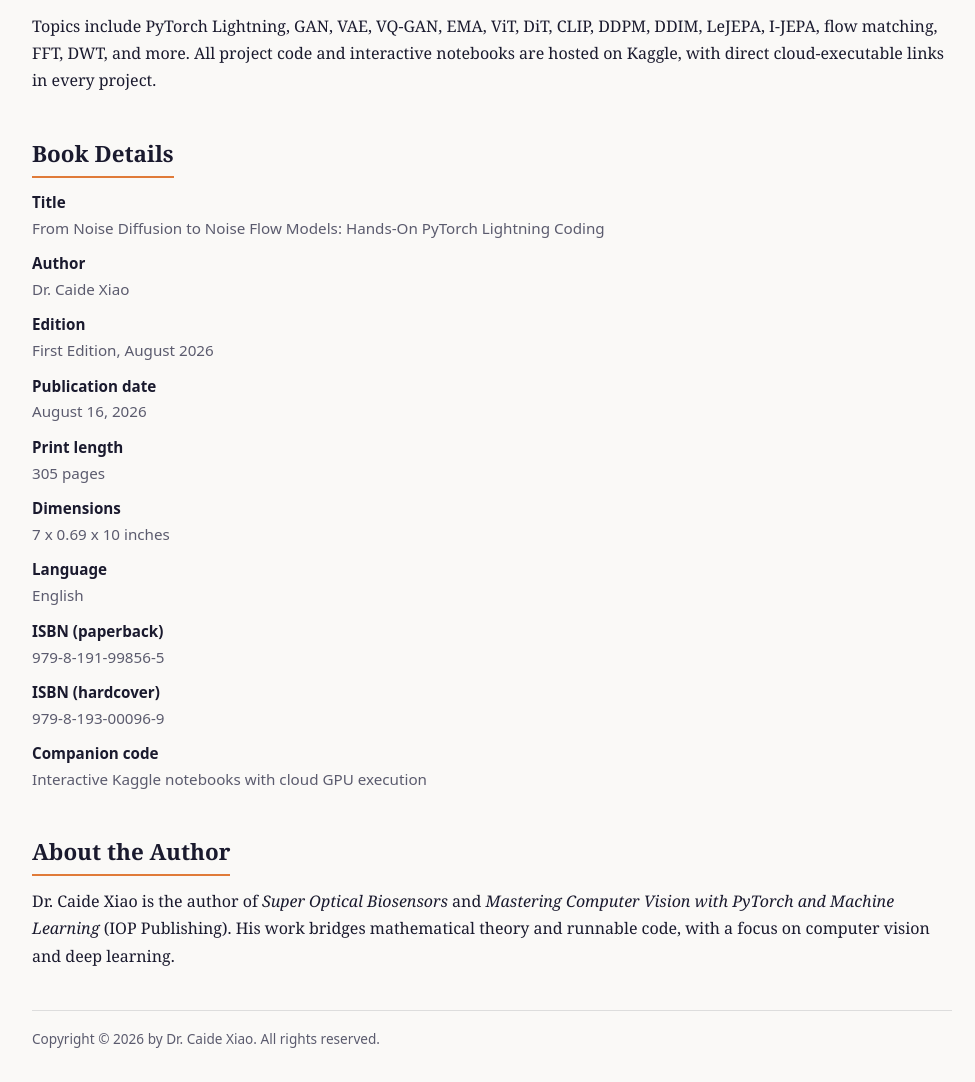
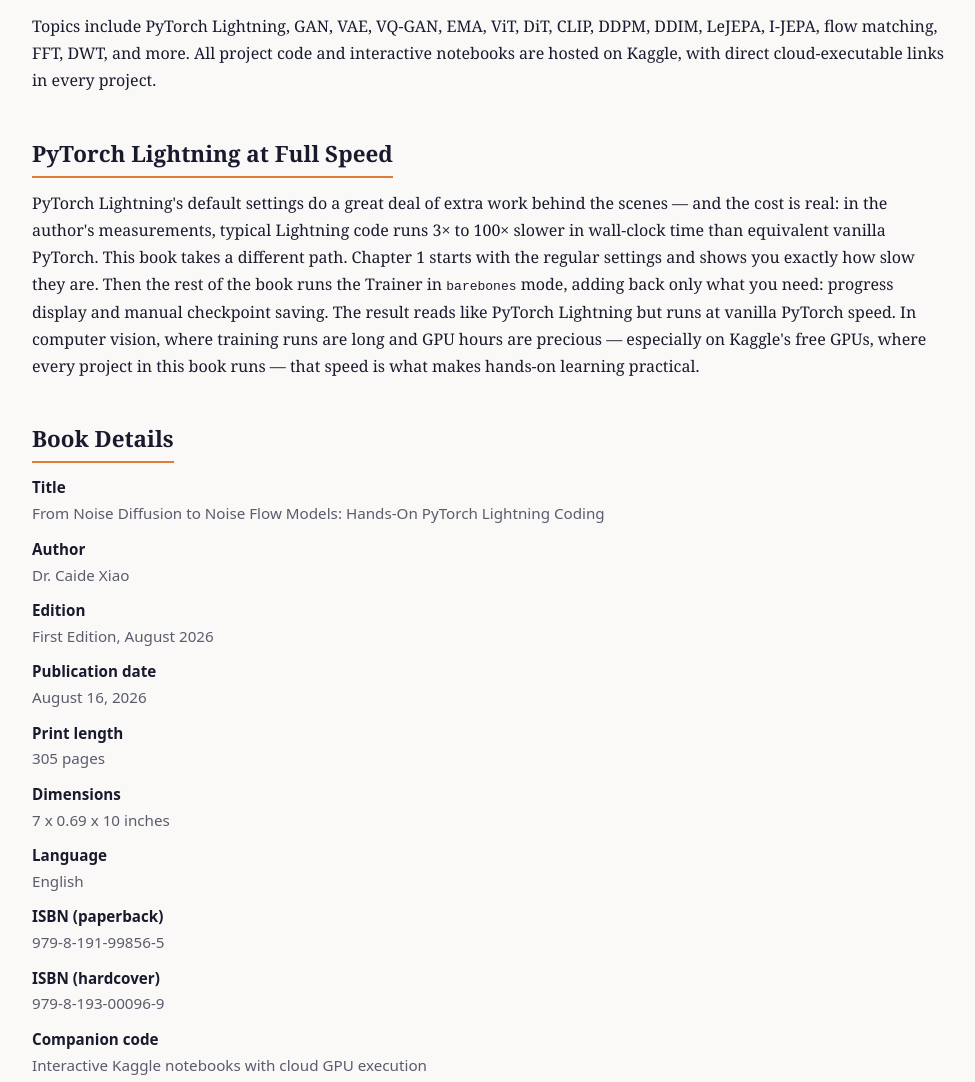
Before and after one commit to Flying-ow/noise-diffusion-book, a plain HTML site: page index.html in a window 1280 px wide. Shown: the part 724-1806 px from the top of the page, without its empty margins (148-1123 px from the left). Drawn offline with Linux system fonts and the light colour scheme.

Commit message:
Add PyTorch Lightning at Full Speed section
Updated book details section with new content about PyTorch Lightning.

```diff
--- a/index.html
+++ b/index.html
@@ -80,8 +80,7 @@
     <p style="margin-top:1rem">Topics include PyTorch Lightning, GAN, VAE, VQ-GAN, EMA, ViT, DiT, CLIP, DDPM, DDIM, LeJEPA, I-JEPA, flow matching, FFT, DWT, and more. All project code and interactive notebooks are hosted on Kaggle, with direct cloud-executable links in every project.</p>
   </section>
 
-  <section>
-    <h2>Book Details</h2>
+<section><h2>PyTorch Lightning at Full Speed</h2><p>PyTorch Lightning's default settings do a great deal of extra work behind the scenes — and the cost is real: in the author's measurements, typical Lightning code runs 3&times; to 100&times; slower in wall-clock time than equivalent vanilla PyTorch. This book takes a different path. Chapter 1 starts with the regular settings and shows you exactly how slow they are. Then the rest of the book runs the Trainer in <code>barebones</code> mode, adding back only what you need: progress display and manual checkpoint saving. The result reads like PyTorch Lightning but runs at vanilla PyTorch speed. In computer vision, where training runs are long and GPU hours are precious — especially on Kaggle's free GPUs, where every project in this book runs — that speed is what makes hands-on learning practical.</p></section><section><h2>Book Details</h2>
     <dl class="meta">
       <dt>Title</dt><dd>From Noise Diffusion to Noise Flow Models: Hands-On PyTorch Lightning Coding</dd>
       <dt>Author</dt><dd>Dr. Caide Xiao</dd>
```
